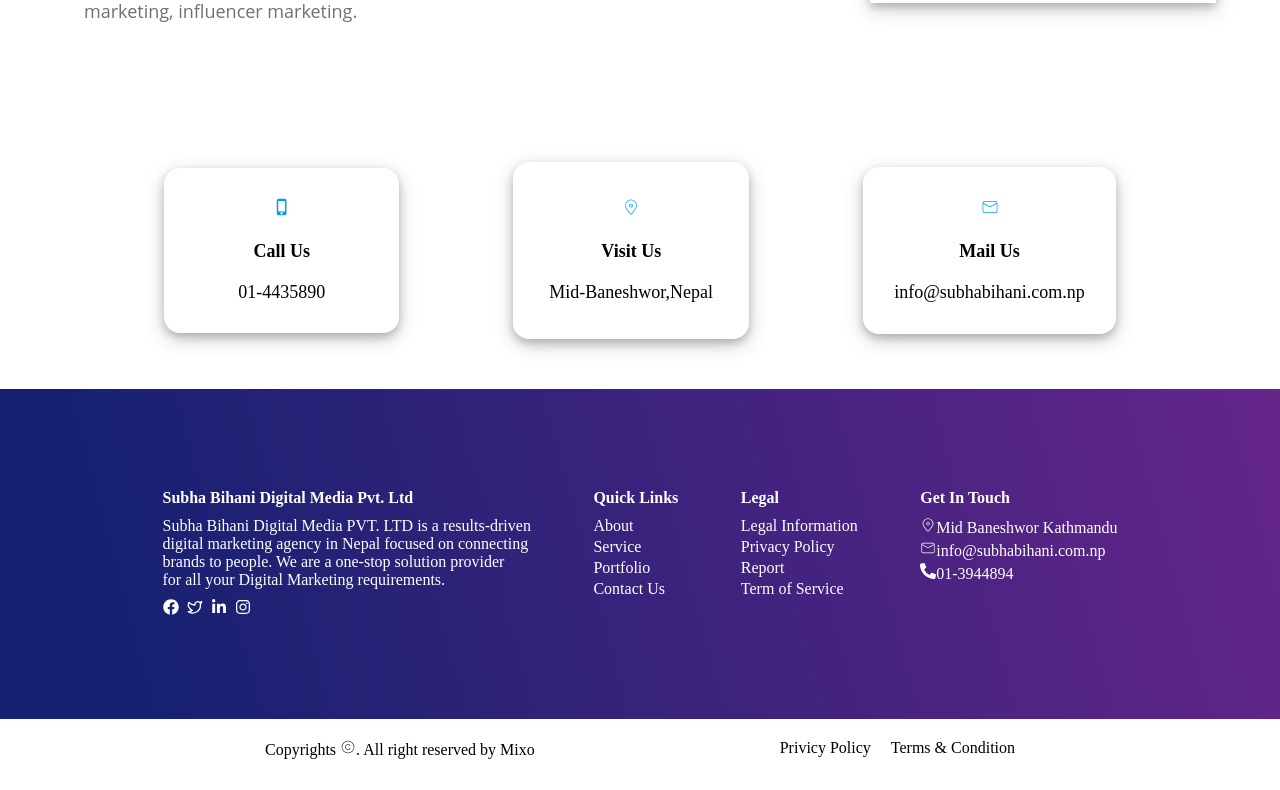
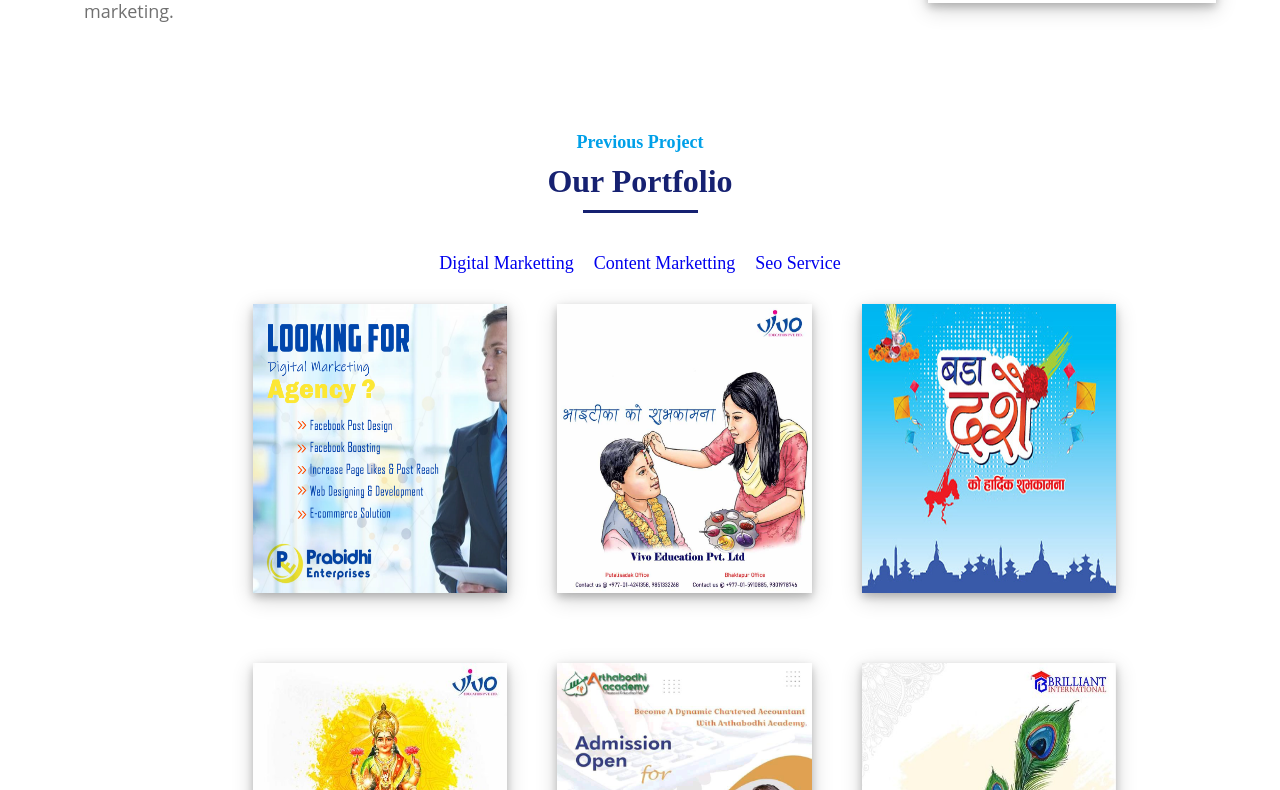
Before and after one commit to mixod/Routing-web, a React (Vite) app: page /home in a window 1280 px wide. Shown: the part 1070-1860 px from the top of the page. Built offline with nearby package versions, Linux system fonts and the light colour scheme.

Commit message:
routing added

```diff
--- a/src/Pages/Contact.jsx/ContactForm.jsx
+++ b/src/Pages/Contact.jsx/ContactForm.jsx
@@ -21,7 +21,7 @@
     }
 
     setError("");
-    console.log(name);
+    console.log(name, email, message);
     setName("");
     setEmail("");
     setMessage("");
--- a/src/Pages/Home/Home.jsx
+++ b/src/Pages/Home/Home.jsx
@@ -2,6 +2,8 @@
 import AboutMain from "../About/AboutMain";
 
 import ContactMain from "../Contact.jsx/ContactMain";
+
+import PortfolioMain from "../Portfolio/PortfolioMain";
 
 import "./home.css";
 
@@ -39,6 +41,7 @@
         </div>
       </div>
       <AboutMain />
+      <PortfolioMain />
       <ContactMain />
       <Footer />
     </>
--- a/src/Pages/Portfolio/Portfolio.css
+++ b/src/Pages/Portfolio/Portfolio.css
@@ -11,3 +11,11 @@
   padding: 20px;
   gap: 5px;
 }
+.port {
+  display: flex;
+  flex-direction: column;
+  gap: 10px;
+  justify-content: center;
+  align-items: center;
+  padding: 20px;
+}
--- a/src/Pages/Portfolio/PortfolioMain.jsx
+++ b/src/Pages/Portfolio/PortfolioMain.jsx
@@ -1,13 +1,24 @@
 import { useState } from "react";
 import ContectMain from "./ContectMain";
 import RouteMain from "./route/RouteMain";
-
+import "./Portfolio.css";
+import Footer from "../../Components/Footer/Footer";
 function PortfolioMain() {
-  const [content, setContent] = useState("Digital");
+  const [content, setContent] = useState("Digital Marketing");
   return (
     <>
+      <div className="port">
+        <div style={{ color: "#00a0e8", fontWeight: "600", fontSize: "large" }}>
+          Previous Project
+        </div>
+        <div style={{ fontSize: "xx-large", color: "#162171" }}>
+          <b>Our Portfolio</b>
+        </div>
+        <div className="line"></div>
+      </div>
       <RouteMain setContent={setContent} />
       <ContectMain content={content} />
+      <Footer />
     </>
   );
 }
--- a/src/Pages/Portfolio/route/Route.css
+++ b/src/Pages/Portfolio/route/Route.css
@@ -10,16 +10,29 @@
   gap: 50px;
   margin-bottom: 50px;
 }
+.route ul {
+  display: flex;
+  justify-content: center;
+  align-items: center;
+  font-size: large;
+  gap: 20px;
+  padding: 20px;
+}
 @media screen and (min-width: 997px) {
   .img-flex {
     display: flex;
     flex-direction: row;
     gap: 50px;
     padding: 10px;
-    margin-left: 3%;
+
     margin-bottom: 50px;
   }
   img {
-    width: 30%;
+    width: 25%;
   }
 }
+@media screen and (max-width: 500px) {
+  .route ul {
+    flex-direction: column;
+  }
+}
--- a/src/Pages/Portfolio/route/RouteMain.jsx
+++ b/src/Pages/Portfolio/route/RouteMain.jsx
@@ -1,18 +1,24 @@
 /* eslint-disable react/prop-types */
-
+import "./Route.css";
 function RouteMain({ setContent }) {
   return (
-    <>
+    <div className="route">
       <ul>
+        <a href="#">
           <li onClick={() => setContent("Digital Marketing")}>
             Digital Marketting
           </li>
+        </a>
+        <a href="#">
           <li onClick={() => setContent("Content Marketing")}>
             Content Marketting
           </li>
+        </a>
+        <a href="#">
           <li onClick={() => setContent("SEO Services")}>Seo Service</li>
+        </a>
       </ul>
-    </>
+    </div>
   );
 }
 
```
Lines whose indentation alone changed are shown as unchanged.
